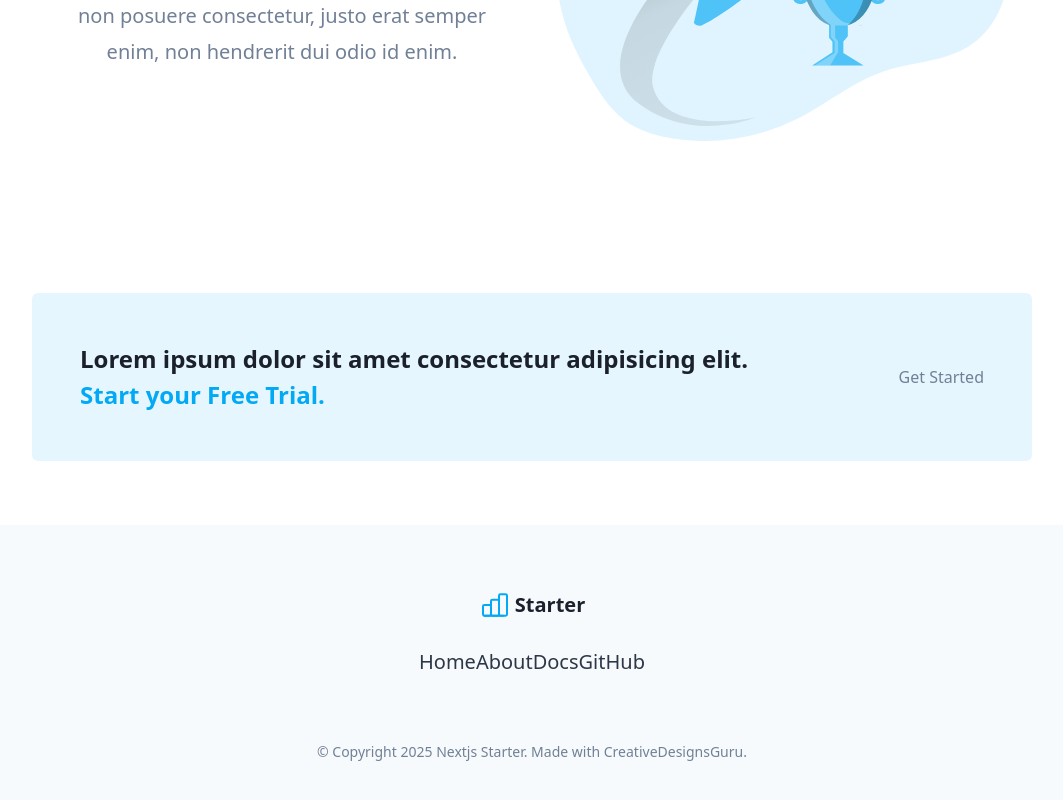
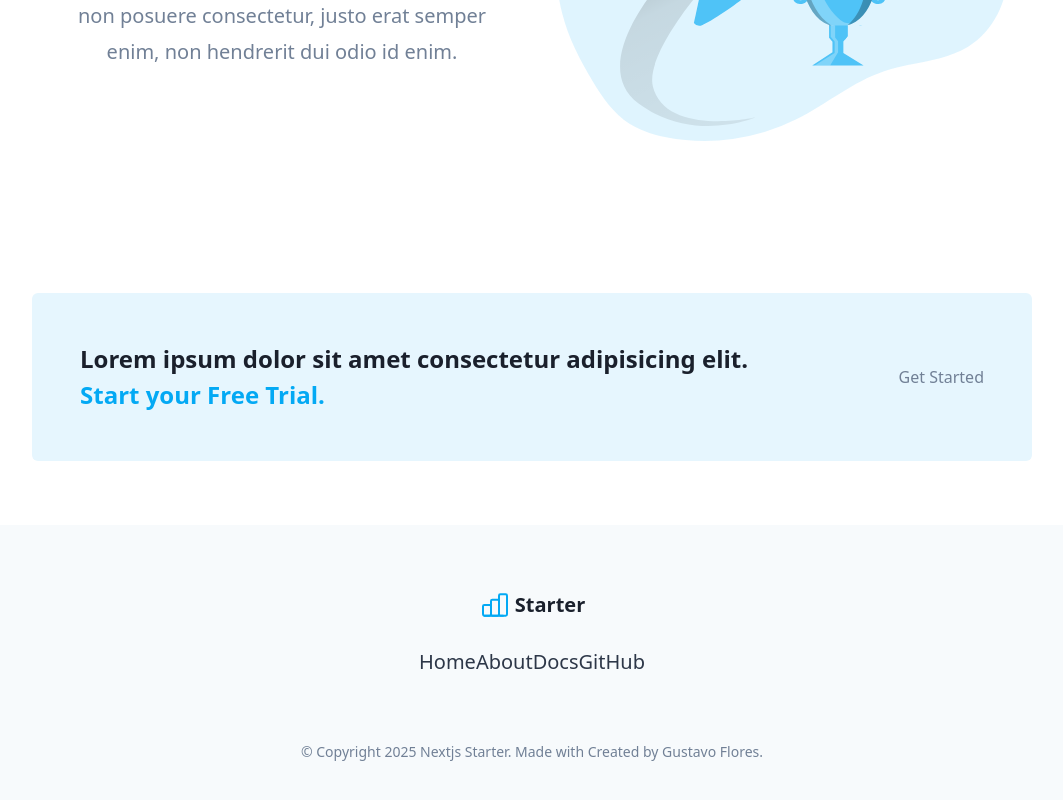
Before and after one commit to F10S4NT/react-landing, a Next.js app: page / in a window 1280 px wide. Shown: the part 2845-3645 px from the top of the page, without its empty margins (108-1171 px from the left). Built offline with nearby package versions, Linux system fonts and the light colour scheme.

Commit message:
se modifo el footer

```diff
--- a/src/footer/FooterCopyright.tsx
+++ b/src/footer/FooterCopyright.tsx
@@ -3,7 +3,7 @@ import { AppConfig } from '../utils/AppConfig';
 const FooterCopyright = () => (
   <div className="footer-copyright">
     © Copyright {new Date().getFullYear()} {AppConfig.title}. Made with{' '}
-    <a href="https://creativedesignsguru.com">CreativeDesignsGuru</a>.
+    <a>Created by Gustavo Flores</a>.
     {/*
      * PLEASE READ THIS SECTION
      * I'm an indie maker with limited resources and funds, I'll really appreciate if you could have a link to my website.
```
